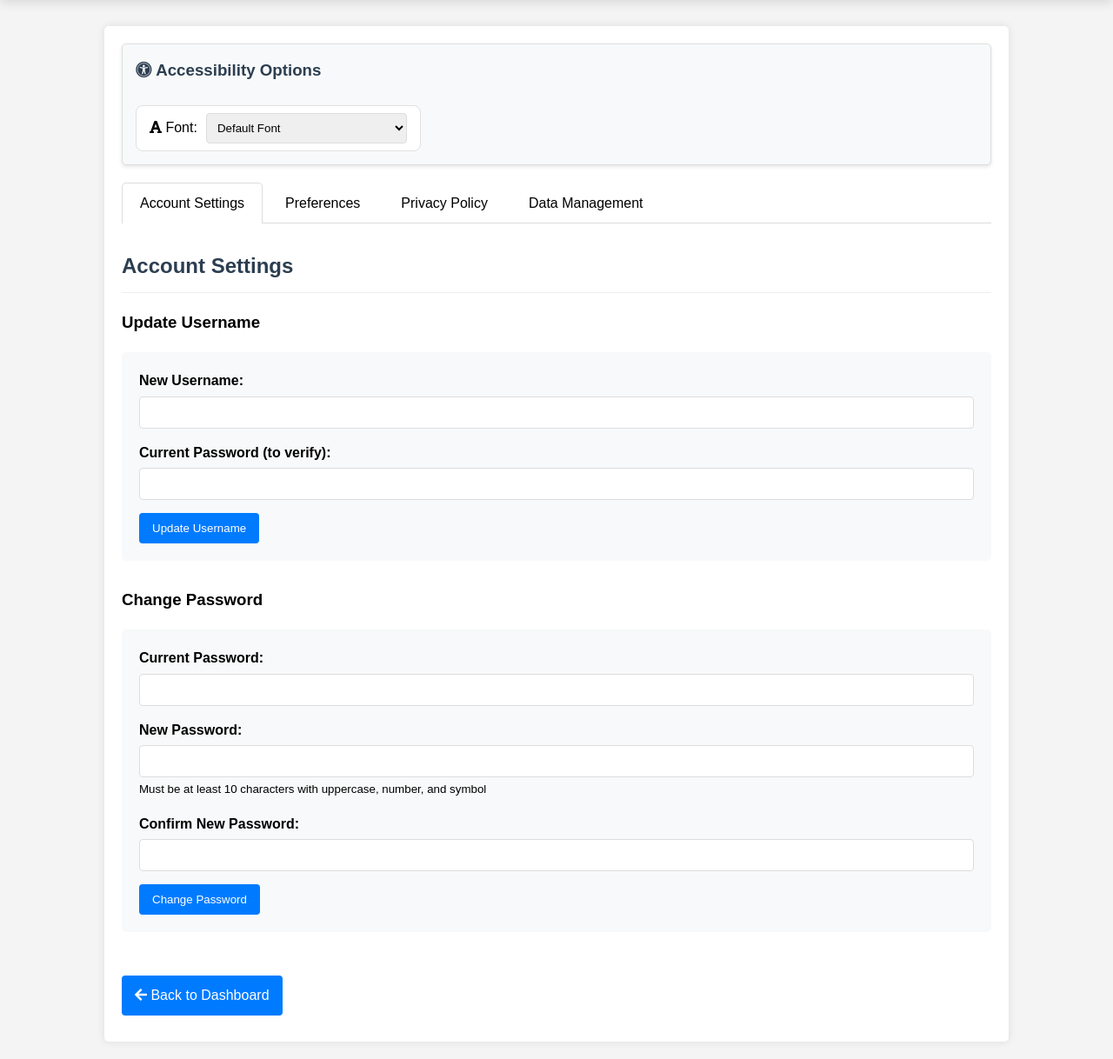
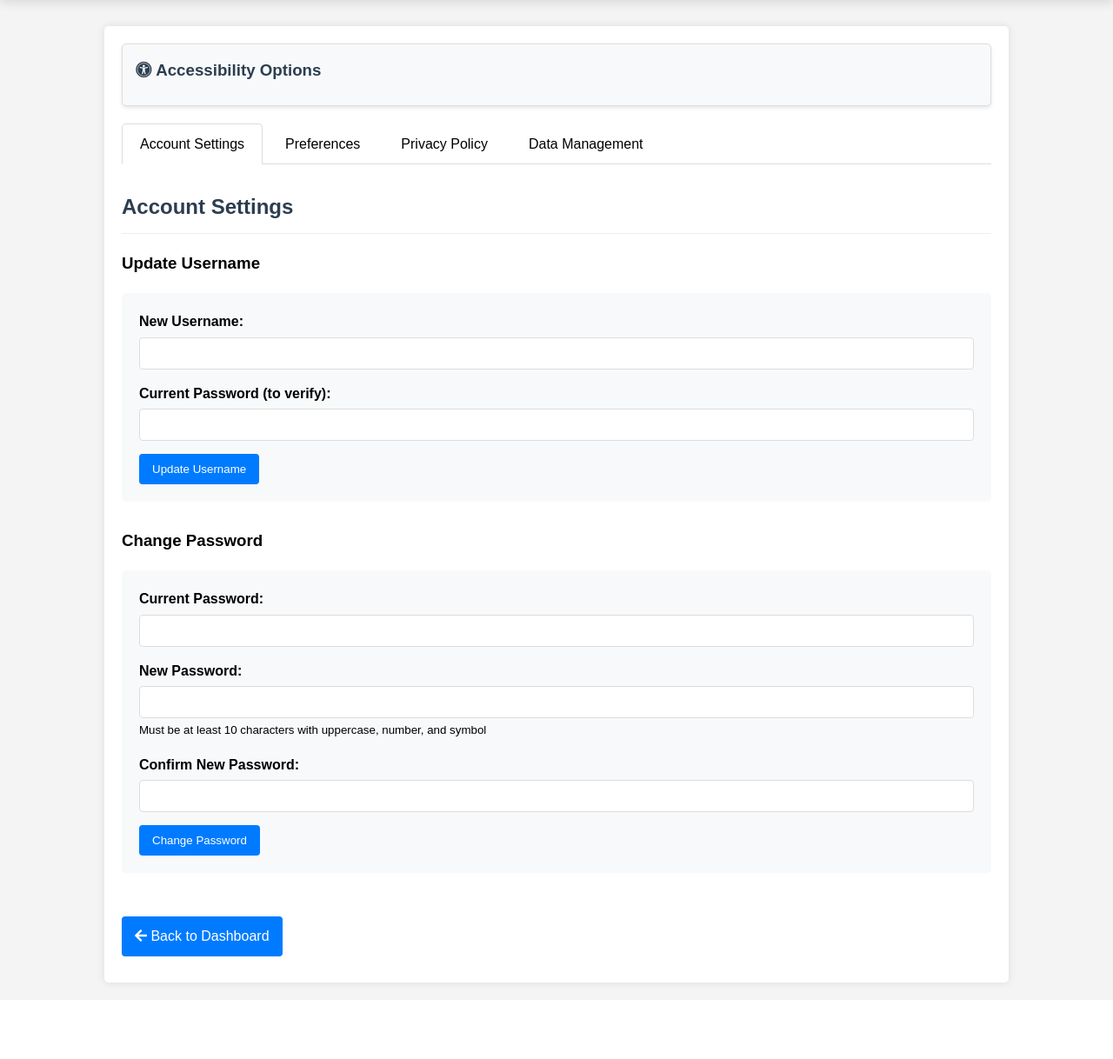
Before and after one commit to DeMass199/DeepFlow, a Flask app: page /settings in a window 1280 px wide. Shown: the part 140-1358 px from the top of the page at 87% size. After the commit the page ends 1277 px from the top, so only its background shows below. Run offline with Flask 3, Linux system fonts and the light colour scheme; the visitor is signed in with stand-in values (Sample User, id 1); data comes from the database, SQL or seed files in the repository.

Commit message:
final fixs

```diff
--- a/Deep_flow_app/app.py
+++ b/Deep_flow_app/app.py
@@ -3,7 +3,6 @@ from werkzeug.security import generate_password_hash, check_password_hash
 import sqlite3
 import os
 import logging
-import json
 from datetime import datetime, timedelta, timezone
 
 # Set up logging
--- a/Deep_flow_app/db.py
+++ b/Deep_flow_app/db.py
@@ -1,6 +1,6 @@
 from sqlalchemy import create_engine, Column, Integer, String, Boolean, ForeignKey
 from sqlalchemy.ext.declarative import declarative_base
-from sqlalchemy.orm import relationship, sessionmaker
+from sqlalchemy.orm import relationship
 from werkzeug.security import generate_password_hash, check_password_hash
 
 # Base class for ORM models
--- a/Deep_flow_app/query_db.py
+++ b/Deep_flow_app/query_db.py
@@ -1,6 +1,6 @@
 from sqlalchemy.orm import sessionmaker
 from sqlalchemy import create_engine
-from Deep_flow_app.db import User, Task # Update import to match the new model name
+from Deep_flow_app.db import User  # Update import to match the new model name
 
 # Connect to the Deepflow database
 engine = create_engine('sqlite:///Deepflow.db')  # Consistent naming
--- a/Deep_flow_app/static/css/dashboard.css
+++ b/Deep_flow_app/static/css/dashboard.css
@@ -764,12 +764,6 @@
     background-color: var(--neutral-400);
 }
 
-/* Dyslexic font mode */
-.dyslexic-font * {
-    font-family: "OpenDyslexic", var(--font-sans) !important;
-    line-height: 1.5 !important;
-}
-
 /* Animation enhancements */
 @keyframes pulse {
     0% { transform: scale(1); }
--- a/Deep_flow_app/static/css/style.css
+++ b/Deep_flow_app/static/css/style.css
@@ -27,39 +27,7 @@
 }
 
 /* Accessibility Features */
-@font-face {
-    font-family: 'OpenDyslexic';
-    src: url('../fonts/OpenDyslexic-Regular.otf') format('opentype');
-    font-weight: normal;
-    font-style: normal;
-}
-
-body.dyslexic-font {
-    font-family: 'OpenDyslexic', Arial, sans-serif !important;
-}
-
-/* Accessibility control button styling */
-.accessibility-controls .btn {
-    transition: all 0.3s ease;
-    position: relative;
-}
-
-.accessibility-controls .btn.active {
-    background-color: #0066ff !important;
-    color: #ffffff !important;
-    box-shadow: 0 0 8px rgba(0, 102, 255, 0.7);
-    transform: scale(1.1);
-}
-
-.accessibility-controls .btn:focus {
-    outline: 3px solid #0066ff;
-    outline-offset: 2px;
-}
-
-/* Dyslexic font override */
-body.dyslexic-font * {
-    font-family: 'OpenDyslexic', Arial, sans-serif !important;
-}
+/* Removed OpenDyslexic font and dyslexic-font class styles */
 
 /* Flash messages and notifications */
 body.high-contrast .flash-success {
--- a/Deep_flow_app/templates/privacy_policy_public.html
+++ b/Deep_flow_app/templates/privacy_policy_public.html
@@ -78,10 +78,7 @@
 
     <!-- Accessibility scripts -->
     <script>
-        // Basic page initialization
-        document.addEventListener('DOMContentLoaded', function() {
-            console.log('Privacy policy page loaded');
-        });
+        // Accessibility scripts removed (dyslexic font)
     </script>
 </body>
 </html>
--- a/Deep_flow_app/templates/settings.html
+++ b/Deep_flow_app/templates/settings.html
@@ -100,13 +100,6 @@
             padding: 8px;
             border-radius: 4px;
             border: 1px solid #ddd;
-        }
-        .dyslexic-font {
-            font-family: 'OpenDyslexic', Arial, sans-serif !important;
-        }
-        @font-face {
-            font-family: 'OpenDyslexic';
-            src: url('{{ url_for("static", filename="fonts/OpenDyslexic-Regular.otf") }}') format('opentype');
         }
 
         /* New styles for settings forms */
@@ -373,13 +366,6 @@
     <div class="container">
         <div class="accessibility-controls">
             <h3 style="width: 100%; margin-top: 0; margin-bottom: 10px; color: #2c3e50;"><i class="fas fa-universal-access"></i> Accessibility Options</h3>
-            <div class="font-selector">
-                <label for="font-select"><i class="fas fa-font"></i> Font:</label>
-                <select id="font-select" onchange="changeFont(this.value)">
-                    <option value="default">Default Font</option>
-                    <option value="dyslexic">OpenDyslexic (Dyslexia-friendly)</option>
-                </select>
-            </div>
         </div>
 
         <!-- Flash Messages -->
@@ -618,7 +604,6 @@
                 <p>DeepFlow is designed with neurodivergent users in mind. We are committed to providing an accessible experience for all users, in alignment with the Disability Discrimination Act 1992 and <a href="{{ url_for('privacy') }}">Privacy Policy</a>.</p>
                 <p>Our accessibility features include:</p>
                 <ul>
-                    <li>OpenDyslexic font support for improved readability</li>
                     <li>High contrast mode for visual accessibility</li>
                     <li>Focus-friendly interface designed for ADHD users</li>
                     <li>Non-disruptive notifications and controls</li>
@@ -678,17 +663,6 @@
     </div>
 
     <script>
-        function changeFont(fontType) {
-            const bodyElement = document.getElementById('body-element');
-            if (fontType === 'dyslexic') {
-                bodyElement.classList.add('dyslexic-font');
-            } else {
-                bodyElement.classList.remove('dyslexic-font');
-            }
-            // Save preference to localStorage
-            localStorage.setItem('deepflow_font_preference', fontType);
-        }
-
         function updateCountrySelection(countryCode) {
             const stateProvinceGroup = document.getElementById('state-province-group');
             const stateProvinceSelect = document.getElementById('state_province');
@@ -801,12 +775,6 @@
 
         // Load saved preferences on page load
         document.addEventListener('DOMContentLoaded', function() {
-            const savedFont = localStorage.getItem('deepflow_font_preference');
-            if (savedFont) {
-                document.getElementById('font-select').value = savedFont;
-                changeFont(savedFont);
-            }
-
             // Initialize state/province dropdown based on current country
             const currentCountry = '{{ current_country }}';
             if (currentCountry) {
--- a/Deep_flow_app/update_timers_table.py
+++ b/Deep_flow_app/update_timers_table.py
@@ -20,7 +20,7 @@ def update_timers_table():
     try:
         # Check if the database file exists
         if not os.path.exists(DB_PATH):
-            logger.error(f"Database file does not exist at {DB_PATH}")
+            logger.error("Database file does not exist at %s", DB_PATH)
             return False
 
         # Connect to the database
@@ -88,7 +88,7 @@ def update_timers_table():
         return True
 
     except sqlite3.Error as e:
-        logger.error(f"Database error: {str(e)}")
+        logger.error("Database error: %s", str(e))
         if conn:
             conn.rollback()
         return False
```
Also changed, not shown: Deep_flow_app/templates/dashboard.html (+0 -8 lines), Deep_flow_app/templates/privacy_policy_user.html (+1 -9 lines).
